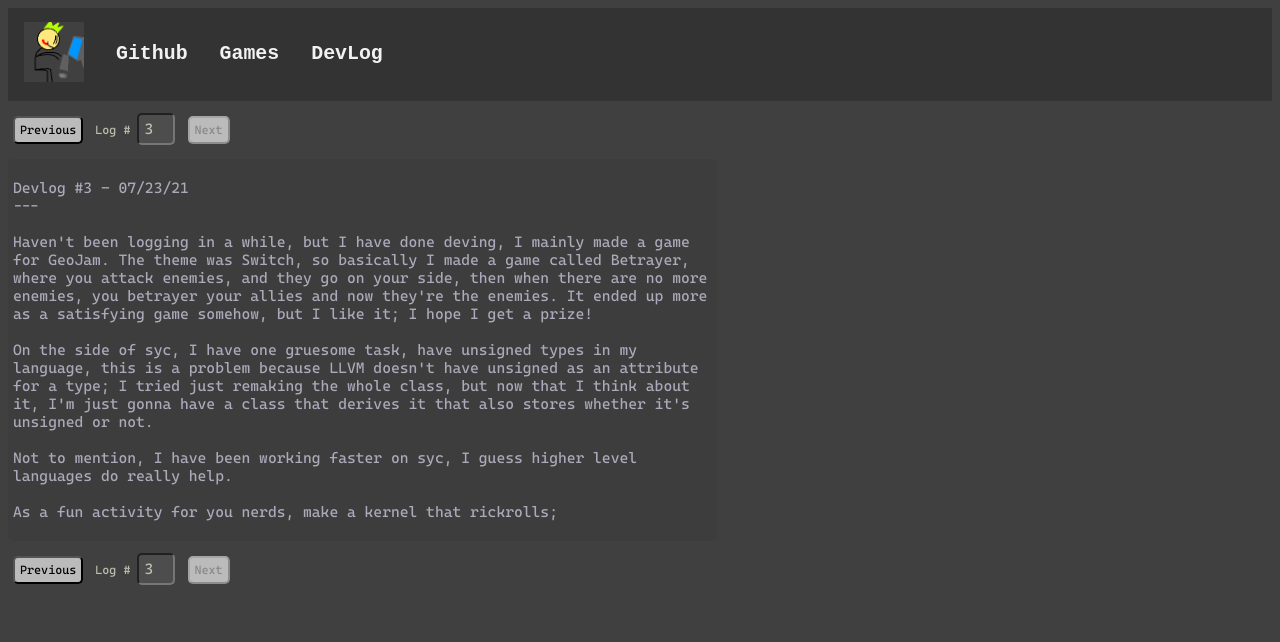
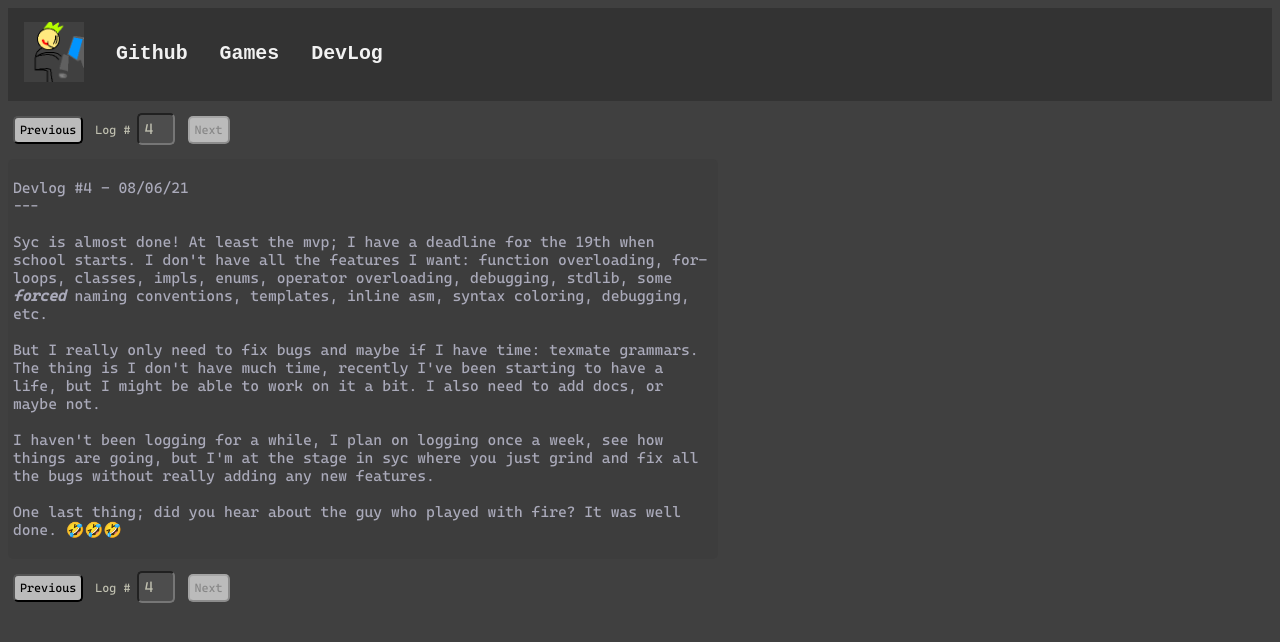
Before and after one commit to ipo-official/ipo-official.github.io, a plain HTML site: page devlog/index.html in a window 1280 px wide. Drawn offline with Linux system fonts and the light colour scheme.

Commit message:
devlog 4

```diff
--- a/devlog/index.html
+++ b/devlog/index.html
@@ -77,7 +77,7 @@
 		</div>
 
 		<div id="logDiv">
-			<p id="log">Could not load devlog</p>
+			<p id="log">Couldn't load devlog</p>
 		</div>
 
 		<div class="nav">
@@ -88,7 +88,7 @@
 		</div>
 
 		<script>
-			const latestLogNumber = 3; // 👈 REMEMBER TO UPDATE!!
+			const latestLogNumber = 4; // 👈 REMEMBER TO UPDATE!!
 
 			var logNum = latestLogNumber;
 			let lsLogNum = sessionStorage.getItem("log-num");
@@ -174,17 +174,33 @@
 
 			function Parse(txt)
 			{
-				let out = '', close = false;
+				let out = '', copen = true, bopen = true, iopen = true;
 				for (let i = 0; i < txt.length; i++)
 				{
 					let c = txt[i];
 					if (c == '`')
 					{
-						if (close)
+						if (!copen)
 							out += '</span>';
 						else
 							out += '<span style="background-color: #333333;">';
-						close = !close;
+						copen = !copen;
+					}
+					else if (c == '*' && copen)
+					{
+						if (!bopen)
+							out += '</b>';
+						else
+							out += '<b>';
+						bopen = !bopen;
+					}
+					else if (c == '_' && copen)
+					{
+						if (!iopen)
+							out += '</i>';
+						else
+							out += '<i>';
+						iopen = !iopen;
 					}
 					else
 						out += txt[i];
```
Also changed, not shown: devlog/4.txt (added).
